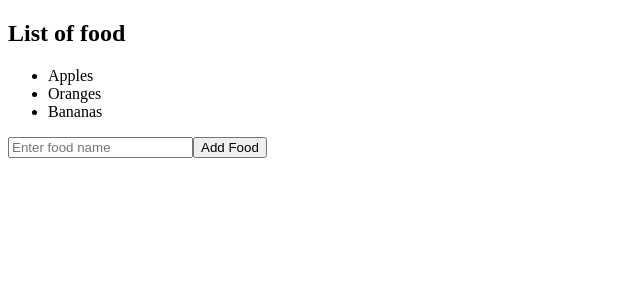
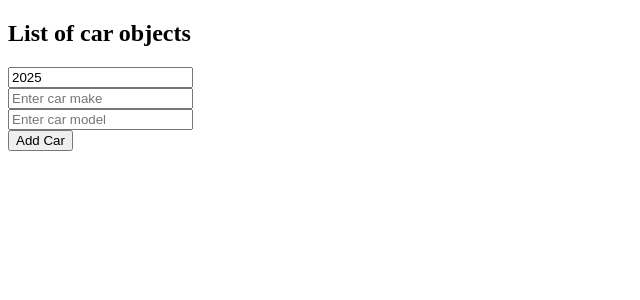
Before and after one commit to HopolangBotsane/Random-React-Projects, a React (Vite) app in the folder Untitled/: page / in a window 1280 px wide. Shown: the top 300 px of the page, without its empty margins (0-640 px from the left). Built offline with nearby package versions, Linux system fonts and the light colour scheme.

Commit message:
Feat: Allows user to add cars to MyComponent

```diff
--- a/Untitled/src/App.jsx
+++ b/Untitled/src/App.jsx
@@ -1,10 +1,10 @@
-import Todo from "./Components/Todo"
+import MyComponent from "./Components/MyComponent"
 
 function App() {
 
   return (
     <>
-      <Todo/>
+      <MyComponent/>
     </>
   )
 }
--- a/Untitled/src/Components/MyComponent.jsx
+++ b/Untitled/src/Components/MyComponent.jsx
@@ -4,31 +4,82 @@
 
 function MyComponent() {
 
-    const [car, setCar] = useState({Year: 2016, Make: "Renault", Model: "Clio RS 16"})
+    const [ cars, setCars ] = useState([])
+    const [ carYear, setCarYear] = useState(new Date().getFullYear())
+    const [ carMake, setCarMake] = useState()
+    const [ carModel, setCarModel] = useState()
+
+function handleAddCar() {
+    const newCar = {year: carYear, make: carMake, model: carModel}
+
+    setCars(prevCars => {[...prevCars, newCar]})
+}
+
+function handleRemoveCar(index) {
+
+}
 
 function handleYearChange(event) {
-        setCar(prevCar => ({...prevCar, Year: event.target.value}))
+    setCarYear(event.target.value)
 }
 
 function handleMakeChange(event) {
-        setCar(prevCar => ({...prevCar, Make: event.target.value}))
+    setCarMake(event.target.value)
 }
 
 function handleModelChange(event) {
-        setCar(prevCar => ({...prevCar, Model: event.target.value}))
+    setCarModel(event.target.value)
 }
 
-    return(
+    return (
         <div>
-            <p>Your favourite car is: {car.Year}, {car.Make}, {car.Model}.</p>
+            <h2>List of car objects</h2>
+            <ul>
+                {cars.map((car, index) =>
+                <li key={index}>
+                    {car.Year} {car.Make} {car.Model}
+                </li>)}
+            </ul>
 
-            <div className="inputs">
-                <input type="number" value={car.Year} onChange={handleYearChange}/><br/>
-                <input type="text" value={car.Make} onChange={handleMakeChange}/><br/>
-                <input type="text" value={car.Model} onChange={handleModelChange}/><br/>
-            </div>
+            <input type="number" value={carYear} onChange={handleYearChange} /> <br />
+            <input type="text" value={carMake} onChange={handleMakeChange} placeholder="Enter car make"/> <br />
+            <input type="text" value={carModel} onChange={handleModelChange} placeholder="Enter car model"/><br />
+
+            <button onClick={handleAddCar}>Add Car</button>
         </div>
     )
+
 }
 
 export default MyComponent
+
+// function MyComponent() {
+
+//     const [car, setCar] = useState({Year: 2016, Make: "Renault", Model: "Clio RS 16"})
+
+//     function handleYearChange(event) {
+//         setCar(prevCar => ({...prevCar, Year: event.target.value}))
+//     }
+
+//     function handleMakeChange(event) {
+//         setCar(prevCar => ({...prevCar, Make: event.target.value}))
+//     }
+
+//     function handleModelChange(event) {
+//         setCar(prevCar => ({...prevCar, Model: event.target.value}))
+//     }
+
+//     return(
+//         <div>
+//             <p>Your favourite car is: {car.Year}, {car.Make}, {car.Model}.</p>
+
+//             <div className="inputs">
+//                 <input type="number" value={car.Year} onChange={handleYearChange}/><br/>
+//                 <input type="text" value={car.Make} onChange={handleMakeChange}/><br/>
+//                 <input type="text" value={car.Model} onChange={handleModelChange}/><br/>
+//             </div>
+//         </div>
+//     )
+// }
+
+// export default MyComponent
```
Lines whose indentation alone changed are shown as unchanged.
